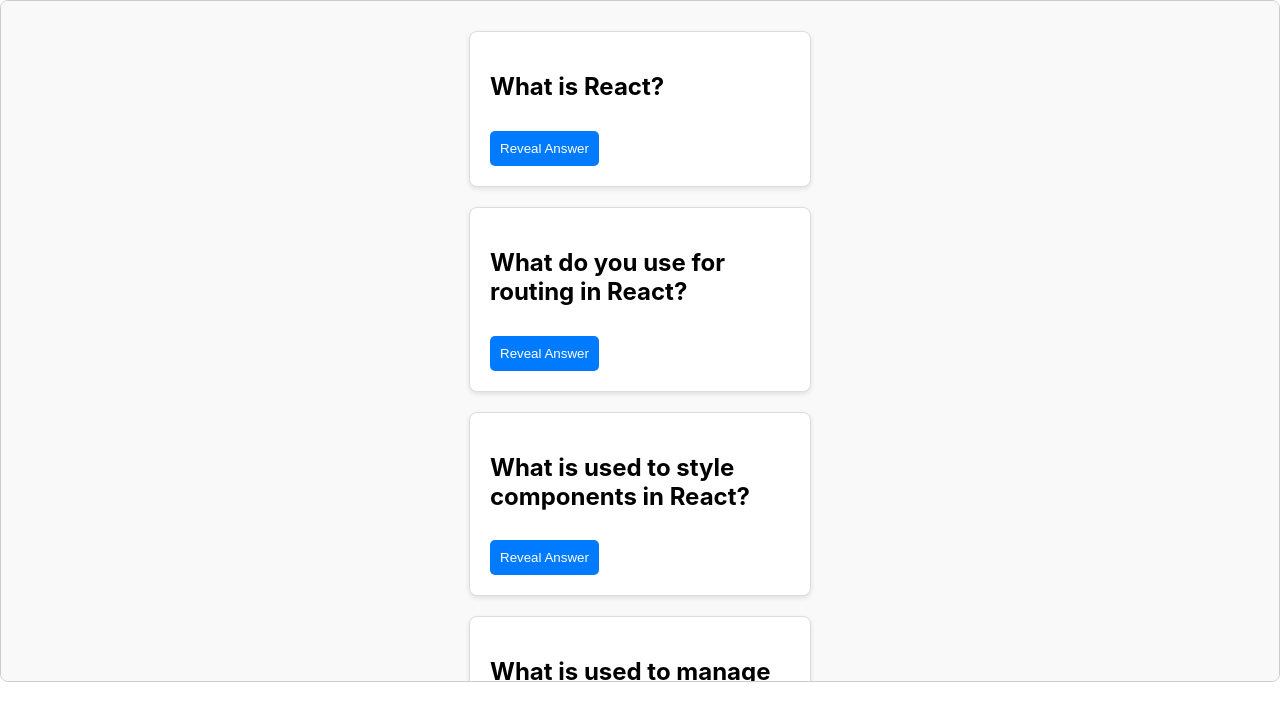
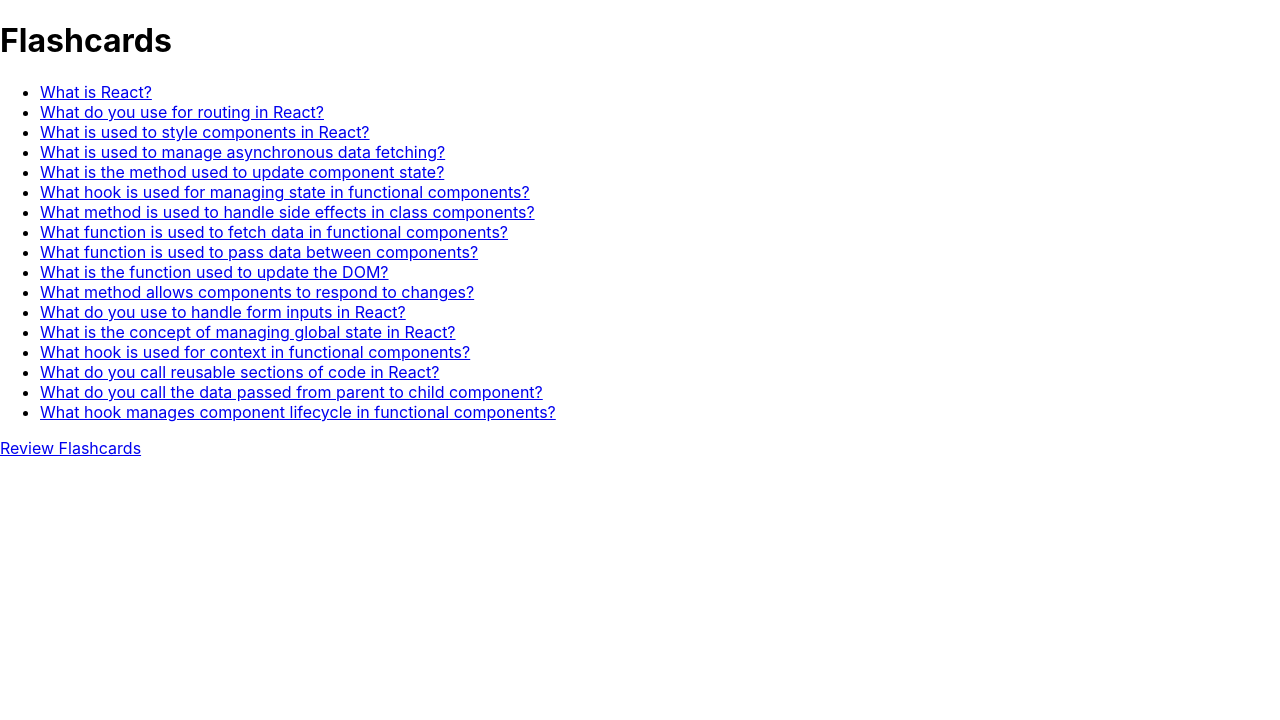
Before and after one commit to meghna237/flashcard, a React (Create React App) app: page / in a window 1280 px wide. Shown: the top 720 px of the page. Built offline with nearby package versions, Linux system fonts and the light colour scheme.

Commit message:
Revert "deleted Home and Review components"
This reverts commit e8d59152151e2772f7fe9ff110579837805842e8.

```diff
--- a/src/App.js
+++ b/src/App.js
@@ -1,13 +1,17 @@
 import React from 'react';
 import { BrowserRouter as Router, Route, Routes } from 'react-router-dom';
+import Home from './components/Home.jsx';
 import Flashcard from './components/Flashcard.jsx';
+import Review from './components/Review.jsx';
 import NotFound from './components/NotFound.jsx';
 
 function App() {
   return (
     <Router>
       <Routes>
-        <Route path="/" element={<Flashcard />} />
+        <Route exact path="/" element={<Home />} />
+        <Route path="/flashcard/:id" element={<Flashcard />} />
+        <Route path="/review" element={<Review />} />
         <Route element={<NotFound />} />
       </Routes>
     </Router>
--- /dev/null
+++ b/src/components/Home.jsx
@@ -0,0 +1,29 @@
+import React, { useState, useEffect } from 'react';
+import axios from 'axios';
+import { Link } from 'react-router-dom';
+
+function Home() {
+  const [flashcards, setFlashcards] = useState([]);
+
+  useEffect(() => {
+    axios.get('/db.json')
+      .then(response => setFlashcards(response.data))
+      .catch(error => console.error('Error fetching flashcards:', error));
+  }, []);
+
+  return (
+    <div>
+      <h1>Flashcards</h1>
+      <ul>
+        {flashcards.map(card => (
+          <li key={card.id}>
+            <Link to={`/flashcard/${card.id}`}>{card.question}</Link>
+          </li>
+        ))}
+      </ul>
+      <Link to="/review">Review Flashcards</Link>
+    </div>
+  );
+}
+
+export default Home;
--- /dev/null
+++ b/src/components/Review.jsx
@@ -0,0 +1,28 @@
+import React, { useState, useEffect } from 'react';
+import axios from 'axios';
+
+function Review() {
+  const [flashcards, setFlashcards] = useState([]);
+
+  useEffect(() => {
+    axios.get('/db.json')
+      .then(response => setFlashcards(response.data))
+      .catch(error => console.error('Error fetching flashcards:', error));
+  }, []);
+
+  return (
+    <div>
+      <h1>Review Flashcards</h1>
+      <ul>
+        {flashcards.map(card => (
+          <li key={card.id}>
+            <h3>{card.question}</h3>
+            <p>{card.answer}</p>
+          </li>
+        ))}
+      </ul>
+    </div>
+  );
+}
+
+export default Review;
```
